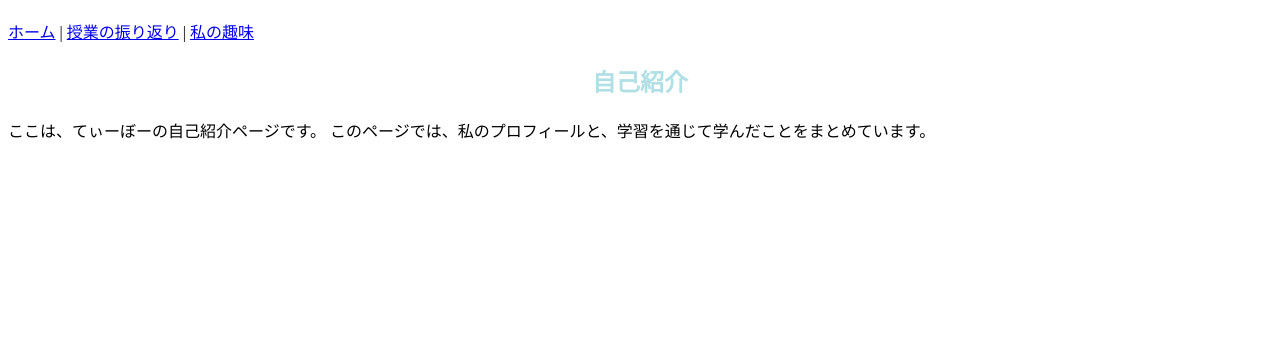
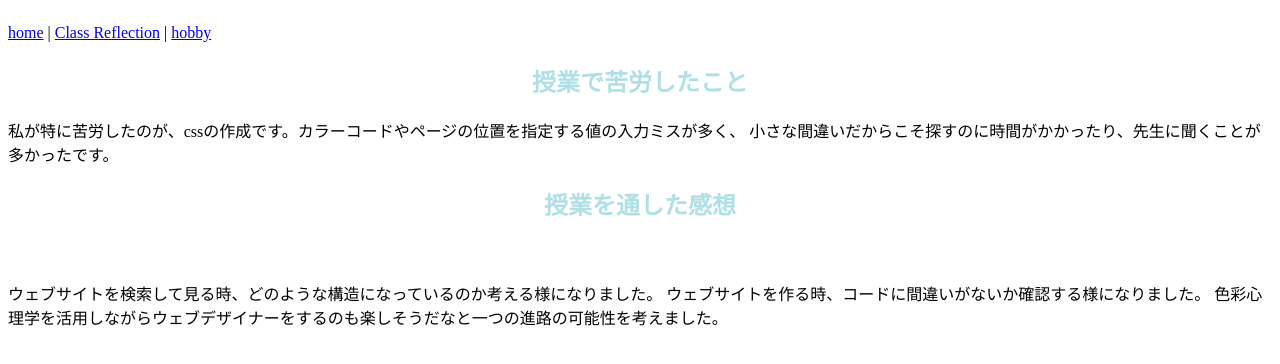
Before and after one commit to web2025-424/information-processing-4th, a plain HTML site: page 11th/jugyo.html in a window 1280 px wide. Shown: the part 70-434 px from the top of the page. Drawn offline with Linux system fonts and the light colour scheme.

Commit message:
Change language and update content in jugyo.html
Updated the content and structure of the jugyo.html file to reflect class-related topics and personal reflections.

```diff
--- a/11th/jugyo.html
+++ b/11th/jugyo.html
@@ -1,11 +1,11 @@
 <!DOCTYPE html>
-<html lang="en">
+<html lang="ja">
     <head>
 
         <meta charset="UTF-8">
 
      <meta name="viewport" content="width=device-width, initial-scale=1.0">
-      <title>授業の振り返り</title>
+      <title>Class Reflection</title>
      <link rel="stylesheet" href="style.css">
    </head>
    <body>
@@ -13,17 +13,21 @@
 
 
          <nav>
-       <a href="index.html">ホーム</a> |  <a href="jugyo.html">授業の振り返り</a> |  <a href="hobby.html">私の趣味</a>
+       <a href="index.html">home</a> |  <a href="jugyo.html">Class Reflection</a> |  <a href="hobby.html">hobby</a>
 
 
 
      </nav>
 
-     <h2>自己紹介</h2>
+     <h2>授業で苦労したこと</h2>
 
      <p>
-       ここは、てぃーぼーの自己紹介ページです。
-       このページでは、私のプロフィールと、学習を通じて学んだことをまとめています。
+       私が特に苦労したのが、cssの作成です。カラーコードやページの位置を指定する値の入力ミスが多く、
+       小さな間違いだからこそ探すのに時間がかかったり、先生に聞くことが多かったです。
      </p>
-</body>
-</html>
+
+     <h2>授業を通した感想</h2>
+   　<p>
+       ウェブサイトを検索して見る時、どのような構造になっているのか考える様になりました。
+       ウェブサイトを作る時、コードに間違いがないか確認する様になりました。
+       色彩心理学を活用しながらウェブデザイナーをするのも楽しそうだなと一つの進路の可能性を考えました。
```
